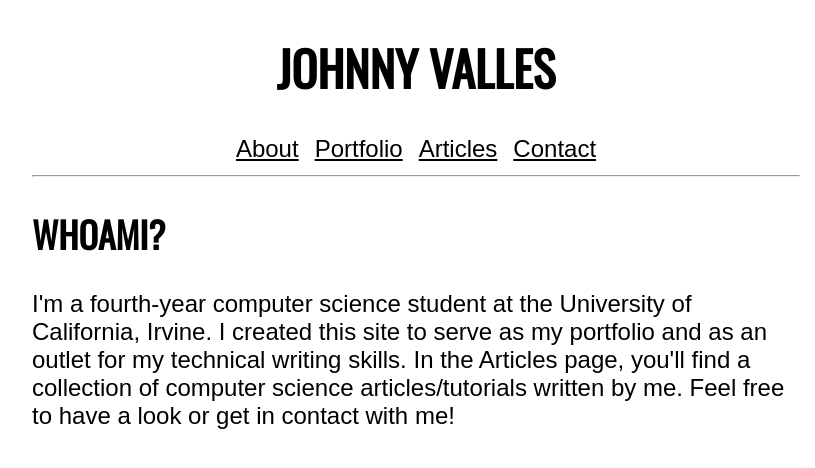
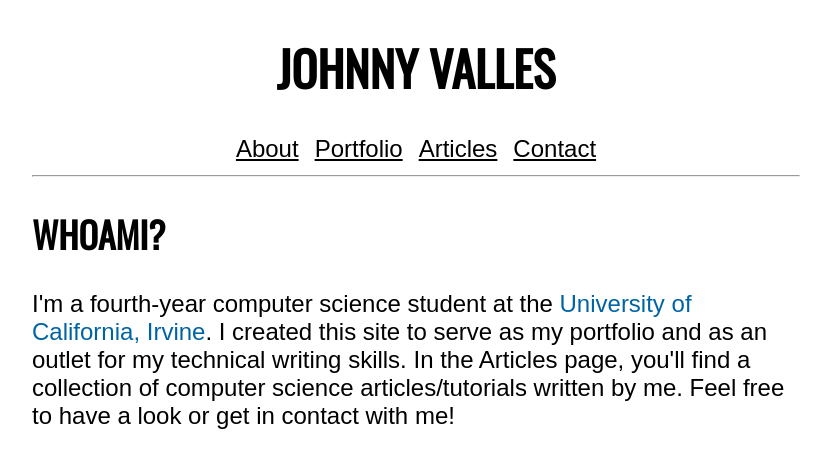
Before and after one commit to johnnyvalles/johnnyvalles.github.io, a Jekyll site: the page built from index.html, in a window 1280 px wide. Shown: the top 468 px of the page, without its empty margins (224-1039 px from the left). Built offline with Jekyll 4.4.1, drawn with Linux system fonts in a browser that asks for light colours.

Commit message:
Change school color in whoami intro

```diff
--- a/_sass/main.scss
+++ b/_sass/main.scss
@@ -40,6 +40,10 @@ main p {
 	font-family: "Monserrat", sans-serif;
 }
 
+.school {
+	color: #0064A4;
+}
+
 /* Meh for now */
 @media (max-width: 375px) {
 	nav a {
--- a/index.html
+++ b/index.html
@@ -3,7 +3,7 @@ layout: default
 title: Johnny Valles
 ---
 <h2>{{ "whoami?" | upcase }}</h2>
-<p>I'm a fourth-year computer science student at the University of California, Irvine.
+<p>I'm a fourth-year computer science student at the <span class="school">University of California, Irvine</span>.
 I created this site to serve as my portfolio and as an outlet for my technical writing skills.
 In the Articles page, you'll find a collection of computer science articles/tutorials
 written by me. Feel free to have a look or get in contact with me!</p>
```
